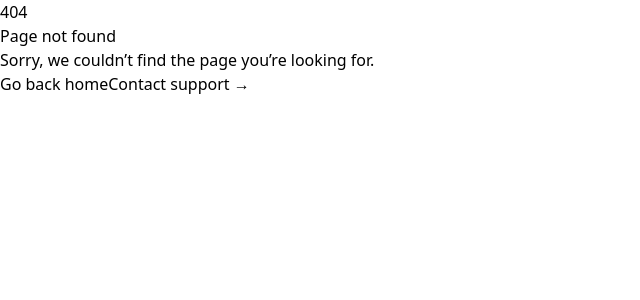
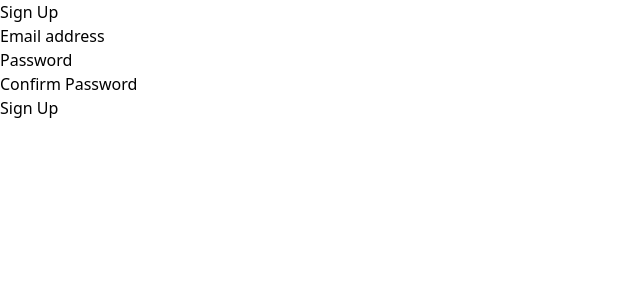
Before and after one commit to Tryouts-HK/Pipe_Hack, a React (Vite) app: page /register in a window 1280 px wide. Before the commit this address had no page. Shown: the top 300 px of the page, without its empty margins (0-640 px from the left). Built offline with nearby package versions, Linux system fonts and the light colour scheme.

Commit message:
made register global

```diff
--- a/src/App.tsx
+++ b/src/App.tsx
@@ -2,6 +2,7 @@ import { BrowserRouter, Routes, Route } from 'react-router-dom';
 import { Home } from './site/home';
 import { NotFound } from './notfound';
 import { SignIn } from './auth/main/signin';
+import { SignUp } from './auth/main/signup';
 
 
 function App() {
@@ -11,6 +12,7 @@ function App() {
         <Route path="/" element={<Home />} />
         <Route path="*" element={<NotFound />} />
         <Route path='/login' element={<SignIn />} />
+        <Route path='/register' element={<SignUp />} />
       </Routes>
     </BrowserRouter>
   );
--- a/src/auth/main/signup.tsx
+++ b/src/auth/main/signup.tsx
@@ -1,6 +1,6 @@
 import React, { useState } from 'react';
 
-export const Signup: React.FC = () => {
+export const SignUp: React.FC = () => {
   const [email, setEmail] = useState('');
   const [password, setPassword] = useState('');
   const [confirmPassword, setConfirmPassword] = useState('');
```
